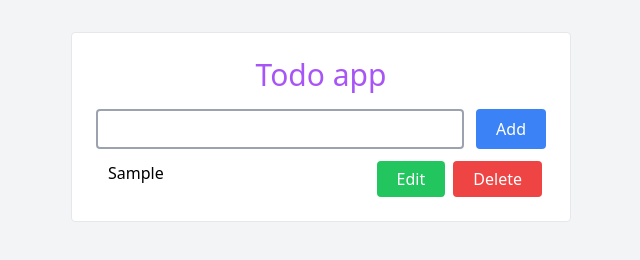
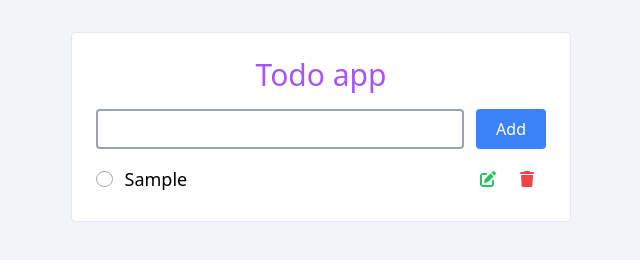
Before and after one commit to sandeep-sg/todo-app, a website: page index.html in a window 1280 px wide. Both pictures are taken after typing "Sample" into the empty fields and a click on the button "Add". Shown: the whole page, without its empty margins (319-959 px from the left). Drawn offline with Linux system fonts and the light colour scheme.

Commit message:
add complete todo functionality

```diff
--- /dev/null
+++ b/custom.css
@@ -0,0 +1,18 @@
+#todo.complete {
+  text-decoration: line-through;
+}
+#todo {
+  font-size: 18px;
+}
+#checkbox {
+  width: 16.5px;
+  height: 16.5px;
+  border: .5px solid #aaa;
+  border-radius: 50%;
+  background-position: center;
+  background-size: 100%;
+
+}
+#checkbox.complete {
+  background-image: url("https://cdn-icons-png.freepik.com/256/5610/5610944.png?semt=ais_hybrid");
+}
--- a/index.html
+++ b/index.html
@@ -4,10 +4,12 @@
     <meta charset="UTF-8" />
     <meta name="viewport" content="width=device-width, initial-scale=1.0" />
     <title>Todo app</title>
+    <link rel="stylesheet" href="https://cdnjs.cloudflare.com/ajax/libs/font-awesome/6.6.0/css/all.min.css" integrity="sha512-Kc323vGBEqzTmouAECnVceyQqyqdsSiqLQISBL29aUW4U/M7pSPA/gEUZQqv1cwx4OnYxTxve5UMg5GT6L4JJg==" crossorigin="anonymous" referrerpolicy="no-referrer" />
     <link href="./output.css" rel="stylesheet" />
+    <script src="https://cdnjs.cloudflare.com/ajax/libs/font-awesome/6.6.0/js/solid.min.js" integrity="sha512-L2znesU64H/rvdnaD4WBaRAmEcGvhBsVLXygPkhpgpUwcgjymD4amy68shdgZgLiIvyvV/vHRXAM4mTV8xqp+Q==" crossorigin="anonymous" referrerpolicy="no-referrer"></script>
     <script src="script.js" defer></script>
   </head>
-  <body class="bg-gray-100">
+  <body class="bg-slate-100">
     <div
       class="bg-white max-w-[400px] md:max-w-[500px] border mx-auto p-6 mt-8 rounded"
     >
@@ -27,5 +29,6 @@
 
       <div class="todoItems"></div>
     </div>
+
   </body>
 </html>
--- a/input.css
+++ b/input.css
@@ -1,3 +1,4 @@
+@import url(custom.css);
 @tailwind base;
 @tailwind components;
 @tailwind utilities;
--- a/script.js
+++ b/script.js
@@ -12,8 +12,8 @@ button.addEventListener("click", () => {
   }
 });
 function createItem() {
-  let todoItem = input.value;
-  if (todoItem == "") {
+  let todoItem = { todo_item: input.value, complete: false };
+  if (input.value == "") {
     error.innerText = "Please enter todo.";
   } else {
     todoArray.push(todoItem);
@@ -28,20 +28,39 @@ function createItem() {
 function showTodo() {
   todoArray.forEach((todo, index) => {
     let items = document.createElement("div");
-    items.innerHTML = ` <div class="flex gap-3 justify-between mt-3">
-                <div class="flex-1  ml-3 max-w-52 break-words "><p>${todo}</p></div>
-                <div>
-                <button class="bg-green-500 hover:bg-green-600 text-white py-1.5 px-5 rounded" onClick="editTodo(${index})">
-                  Edit
-                </button>
-                <button class="bg-red-500 hover:bg-red-600 text-white py-1.5 px-5 mx-1 rounded" onClick="deleteTodo(${index})">
-                  Delete
-                </button>
-                </div>
-              </div>`;
+    items.innerHTML = `<div class="flex gap-3 justify-between mt-3">
+                     <div class="flex flex-1 items-center justify-start gap-3  max-w-52 break-words "><span  id="checkbox"
+                     class=${
+                       todo.complete && "complete"
+                     } onClick="competeTodo(${index})" ></span>
+                     <p id="todo" class=${todo.complete && "complete"}  >${
+      todo.todo_item
+    }</p>
+                    </div>
+                    <div class="flex justify-center gap-6 mr-3">
+                      <button class= py-1.5 px-5 " onClick="editTodo(${index})">
+                       <i class="fa-solid fa-pen-to-square text-green-500 hover:text-green-600"></i>
+                      </button>
+                     <button class=" py-1.5  " onClick="deleteTodo(${index})">
+                     <i class="fa-solid fa-trash text-red-500 hover:text-red-600"></i>
+                     </button>
+                    </div>
+                </div>`;
     todoItems.appendChild(items);
   });
 }
+// compete todo function .............
+function competeTodo(index) {
+  if (todoArray[index].complete == false) {
+    todoArray[index].complete = true;
+  } else {
+    todoArray[index].complete = false;
+  }
+  localStorage.setItem("todoItem", JSON.stringify(todoArray));
+  todoItems.innerHTML = "";
+  showTodo();
+}
+
 // delete todo function .............
 function deleteTodo(index) {
   todoItems.innerHTML = "";
@@ -63,8 +82,6 @@ function editTodo(index) {
   } else {
     error.innerText = "Please save todo";
   }
-
-  console.log(isEditTodo);
 }
 // save  todo function ..............
 function saveTodo() {
```
Also changed, not shown: output.css.
